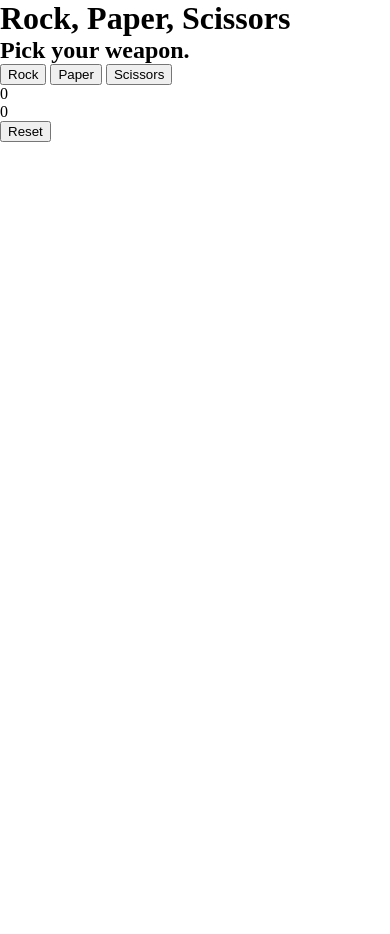
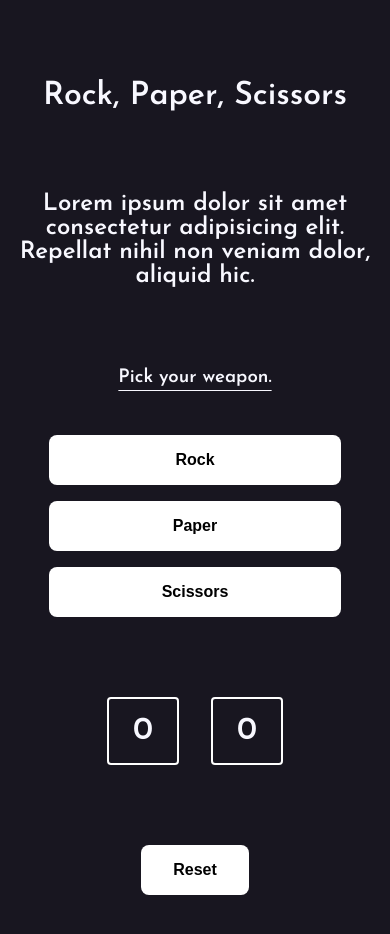
Before and after one commit to MoizAh/rockpaperscissors, a plain HTML site: page index.html in a window 390 px wide. Before the commit the page ends 844 px from the top, so only its background shows below. Drawn offline with Linux system fonts and the light colour scheme.

Commit message:
Added mobile responsive CSS to the UI

```diff
--- a/index.html
+++ b/index.html
@@ -1,11 +1,17 @@
 <!DOCTYPE html>
 <html lang="en">
   <head>
-    <meta charset="UTF-8">
-    <meta http-equiv="X-UA-Compatible" content="IE=edge">
-    <meta name="viewport" content="width=device-width, initial-scale=1.0">
+    <meta charset="UTF-8" />
+    <meta http-equiv="X-UA-Compatible" content="IE=edge" />
+    <meta name="viewport" content="width=device-width, initial-scale=1.0" />
 
-    <link rel="stylesheet" href="style.css">
+    <link rel="preconnect" href="https://fonts.googleapis.com" />
+    <link rel="preconnect" href="https://fonts.gstatic.com" crossorigin />
+    <link
+      href="https://fonts.googleapis.com/css2?family=Josefin+Sans:ital,wght@0,400;0,600;1,300&display=swap"
+      rel="stylesheet"
+    />
+    <link rel="stylesheet" href="style.css" />
 
     <title>Rock, Paper, Scissors</title>
   </head>
@@ -14,12 +20,16 @@
       <h1>Rock, Paper, Scissors</h1>
     </header>
     <main>
-        <section class="narration"></section>
+      <section class="narration">
+          <h2>Lorem ipsum dolor sit amet consectetur adipisicing elit. Repellat nihil non veniam dolor, aliquid hic.</h2>
+      </section>
       <section class="rps">
-            <h2>Pick your weapon.</h2>
+        <h3>Pick your weapon.</h3>
+        <div class="choices">
           <button>Rock</button>
           <button>Paper</button>
           <button>Scissors</button>
+        </div>
       </section>
       <section class="score">
         <div class="playerScore">0</div>
@@ -29,7 +39,5 @@
         <button>Reset</button>
       </div>
     </main>
-
-
   </body>
 </html>
--- a/style.css
+++ b/style.css
@@ -1,4 +1,85 @@
-html, body, h1, h2, h3, h4, h5, h6, p, ol, ul {
-    margin: 0;
-    padding: 0;
+html,
+body,
+h1,
+h2,
+h3,
+h4,
+h5,
+h6,
+p,
+ol,
+ul {
+  font-family: "Josefin Sans", sans-serif;
+  margin: 0;
+  padding: 0;
 }
+
+body {
+  background: #181620;
+  color: #f8f8ff;
+}
+
+button {
+  background-color: white;
+  border: none;
+  border-radius: 0.5rem;
+  font-weight: 600;
+  font-size: 1rem;
+}
+
+header h1 {
+  text-align: center;
+  margin: 5rem 0 5rem 0;
+}
+
+.narration {
+  width: 90%;
+  text-align: center;
+  margin: 5rem auto;
+}
+
+.rps h3 {
+  text-align: center;
+  margin: 3rem 0;
+  text-decoration: underline;
+  text-underline-offset: 0.5rem;
+}
+
+.choices {
+  display: flex;
+  flex-wrap: wrap;
+  gap: 1rem;
+  max-width: 75%;
+  margin: 0 auto;
+}
+
+.choices button {
+  flex: 180px;
+  padding: 1rem;
+}
+
+.score {
+  display: flex;
+  justify-content: center;
+  gap: 2rem;
+  margin: 5rem;
+}
+
+.playerScore,
+.computerScore {
+  border: 0.125rem solid white;
+  padding: 1rem 1.5rem;
+  border-radius: 4px;
+  font-weight: 600;
+  font-size: 2rem;
+}
+
+.reset {
+  display: flex;
+  justify-content: center;
+  margin: 5rem;
+}
+
+.reset button {
+  padding: 1rem 2rem;
+}
```
Lines whose indentation alone changed are shown as unchanged.
